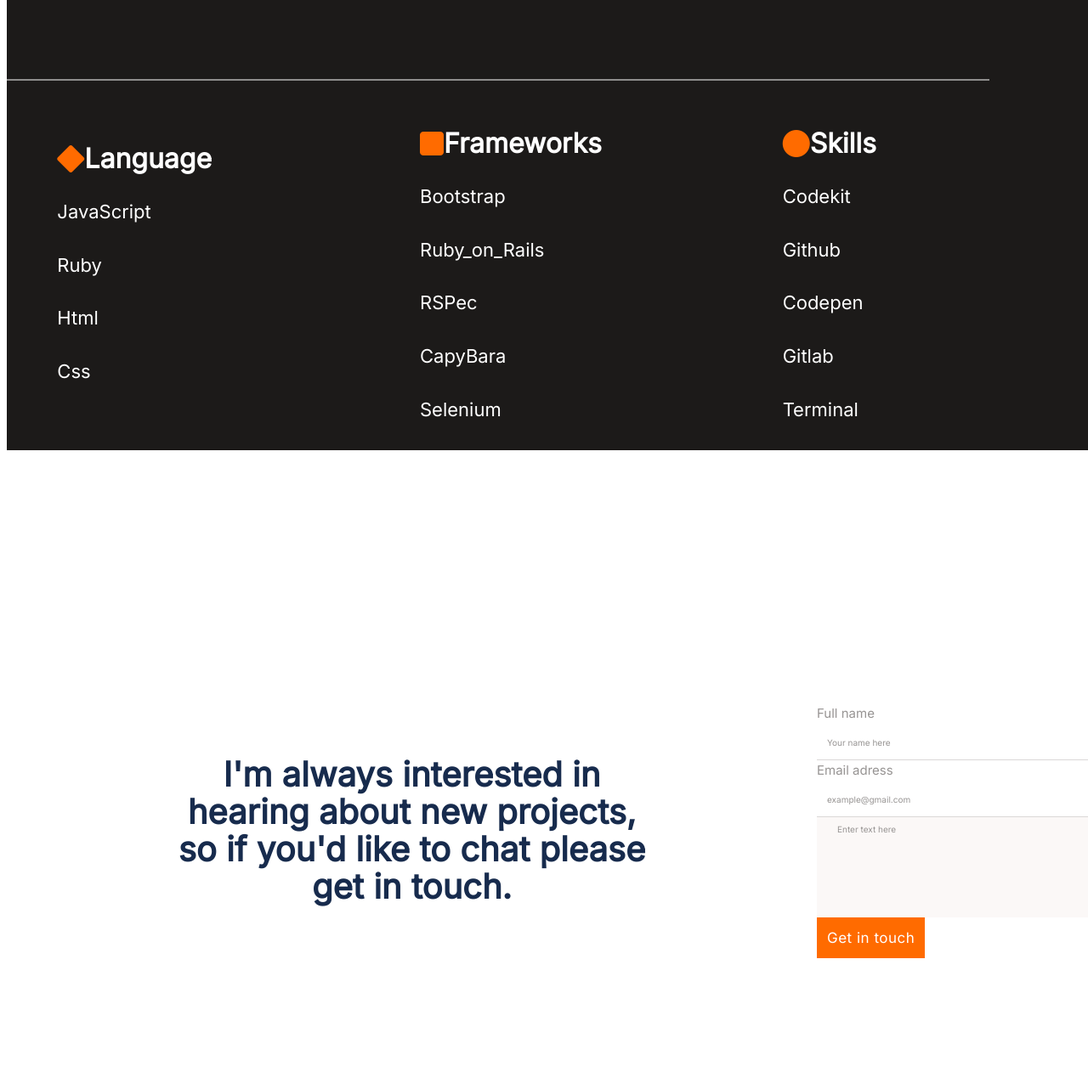
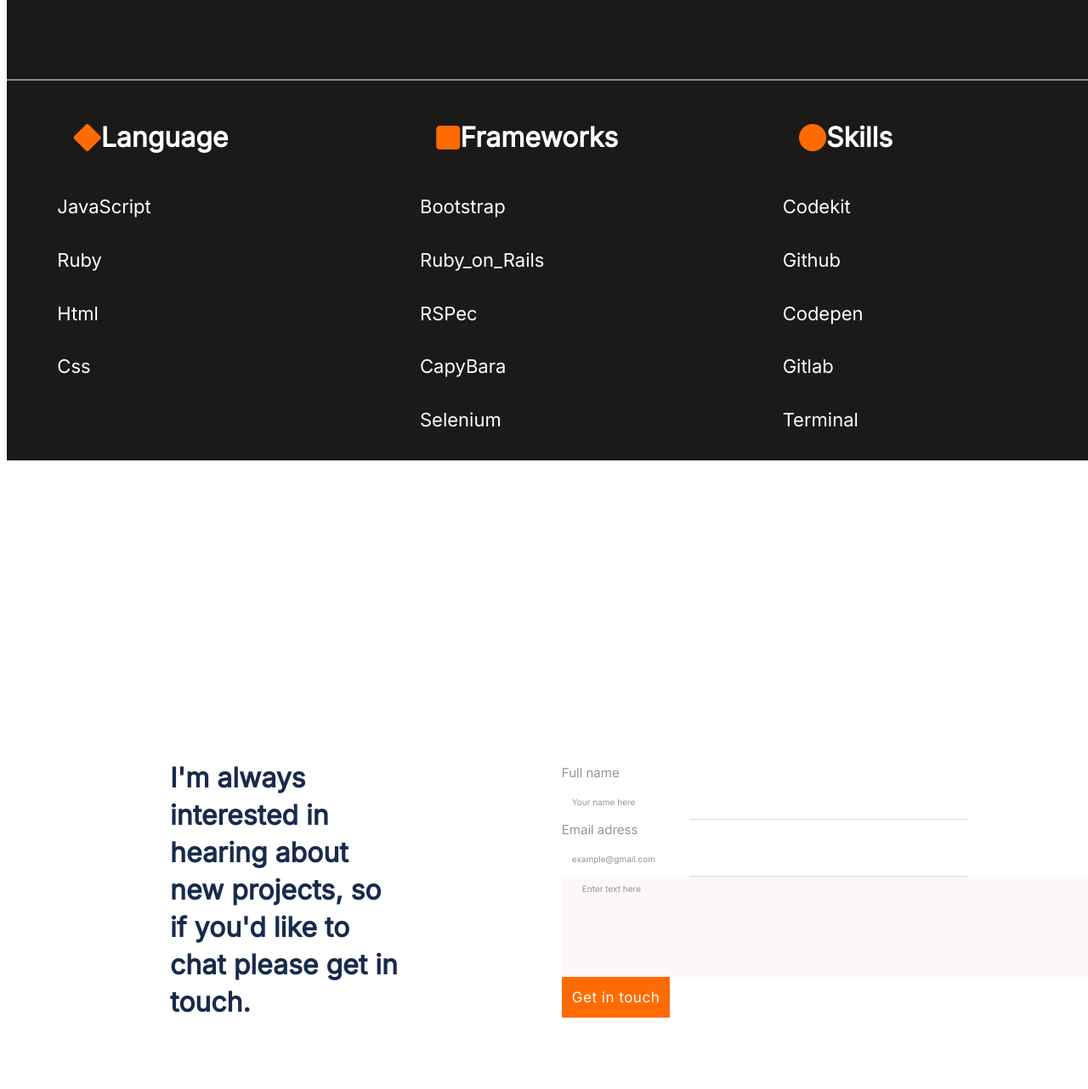
Before and after one commit to Zuz4n/Portfolio-setup-and-mobile-first, a website: page Index.html in a window 1280 px wide. Shown: the part 2978-4260 px from the top of the page at 85% size. Drawn offline with Linux system fonts and the light colour scheme.

Commit message:
Updated with coments in 1rst review

```diff
--- a/style.css
+++ b/style.css
@@ -734,16 +734,15 @@
     display: grid;
     grid-template-columns: repeat (3, 1fr);
     grid-template-rows: repeat (2, 1fr);
-    grid-gap: 0;
     grid-template-areas:
       "linea linea linea"
       "lang fram skil";
+    align-items: flex-start;
   }
 
   .linea {
     grid-area: linea;
-    justify-content: center;
-    align-content: center;
+    width: 100%;
   }
 
   .Languaje {
@@ -754,13 +753,11 @@
   .Framework {
     display: grid;
     grid-area: fram;
-    margin-top: 10%;
   }
 
   .Skillsp {
     display: grid;
     grid-area: skil;
-    margin-top: 10%;
   }
 
   .bigskill {
@@ -772,7 +769,7 @@
     align-items: center;
     top: 8px;
     left: 42px;
-    padding: 5%;
+    padding: 10%;
   }
 
   .smallskill {
@@ -792,7 +789,6 @@
 
   .page4 {
     display: flex;
-    text-align: left;
     flex-direction: row;
     margin-top: 10%;
   }
@@ -801,7 +797,7 @@
     display: flex;
     text-align: left;
     flex-direction: column;
-    align-items: space-between;
+    width: 70%;
   }
 
   input {
@@ -826,8 +822,11 @@
   }
 
   .pfinal {
-    font-size: 2.5em;
+    font-size: 2em;
+    display: flex;
+    text-align: left;
     padding: 15%;
+    width: 30%;
   }
 }
 
```
